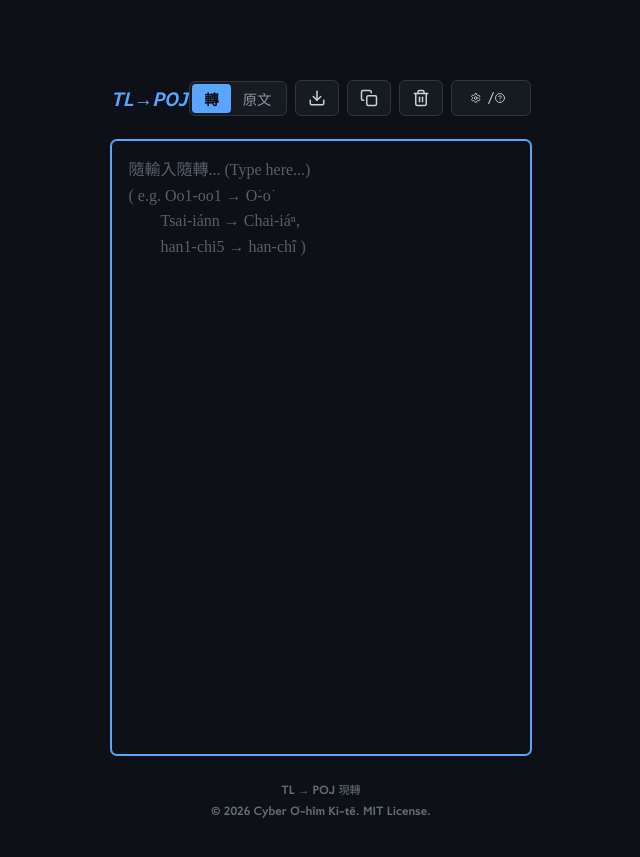
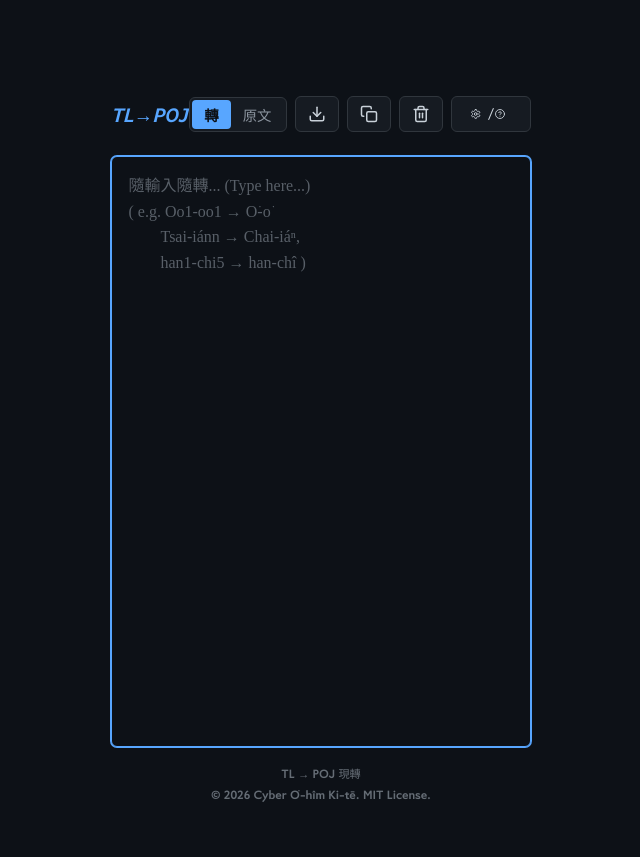
Before and after one commit to CyberOoHim/CyberOoHim.github.io, a Jekyll site: the page built from pages/tl_poj_converter_simple.html, in a window 1280 px wide. Shown: the top 857 px of the page, without its empty margins (319-959 px from the left). Built offline with Jekyll 4.4.1, drawn with Linux system fonts in a browser that asks for light colours; some web fonts are replaced.

Commit message:
debug: handset displaay clipped

```diff
--- a/pages/tl_poj_converter_simple.html
+++ b/pages/tl_poj_converter_simple.html
@@ -41,19 +41,24 @@
             box-sizing: border-box;
         }
 
+        html {
+            width: 100%;
+            height: 100%;
+            overflow: hidden;
+            /* App-like feel */
+        }
+
         body {
             background-color: var(--bg-primary);
             color: var(--text-primary);
             font-family: var(--font-sans);
             line-height: 1.6;
-            padding: var(--spacing-sm);
-            height: 100vh;
+            width: 100%;
+            height: 100%;
             overflow: hidden;
             /* Prevent body scroll, let container handle it */
             display: flex;
             flex-direction: column;
-            box-sizing: border-box;
-            /* Ensure padding is included in width */
             margin: 0;
             /* Clear default browser margin */
             align-items: center;
@@ -67,6 +72,8 @@
             display: flex;
             flex-direction: column;
             gap: var(--spacing-sm);
+            padding: var(--spacing-sm);
+            /* Restore padding here */
         }
 
         .header-row {
@@ -147,7 +154,9 @@
             text-align: center;
             color: var(--text-secondary);
             font-size: 0.8rem;
-            margin-top: 0.5rem;
+            margin: 0;
+            flex-shrink: 0;
+            /* Never shrink the footer */
         }
 
         .footer span {
```
